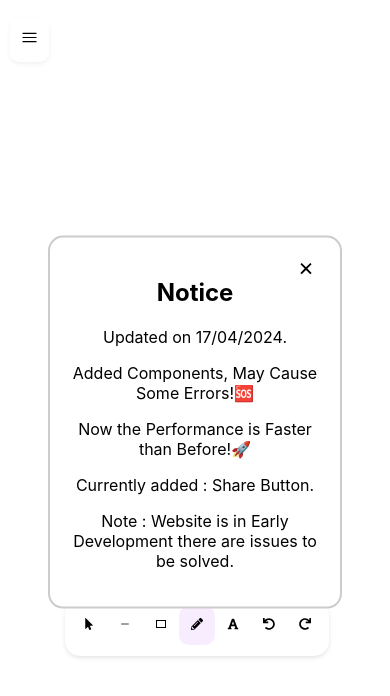
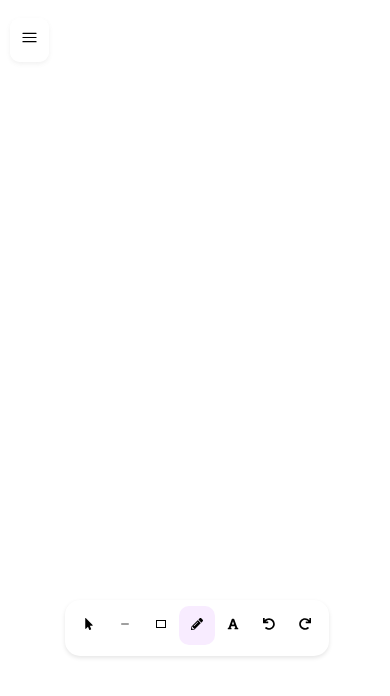
Before and after one commit to sumit171204/draw, a React (Create React App) app: page / in a window 390 px wide. Shown: the top 696 px of the page. Built offline with nearby package versions, Linux system fonts and the light colour scheme; the HTML template or start-up script is replaced by a standard one.

Commit message:
Components & utils created.

```diff
--- a/src/styles/App.css
+++ b/src/styles/App.css
@@ -253,6 +253,8 @@ body.dark-mode {
     margin-left: 10px;
   }
   .popup{
+    margin-top: -1300px;
+    margin-left: -550px;
     width: 250px;
   }
   .popup button{
```
Also changed, not shown: src/components/Popup.js (line endings or trailing spaces).
